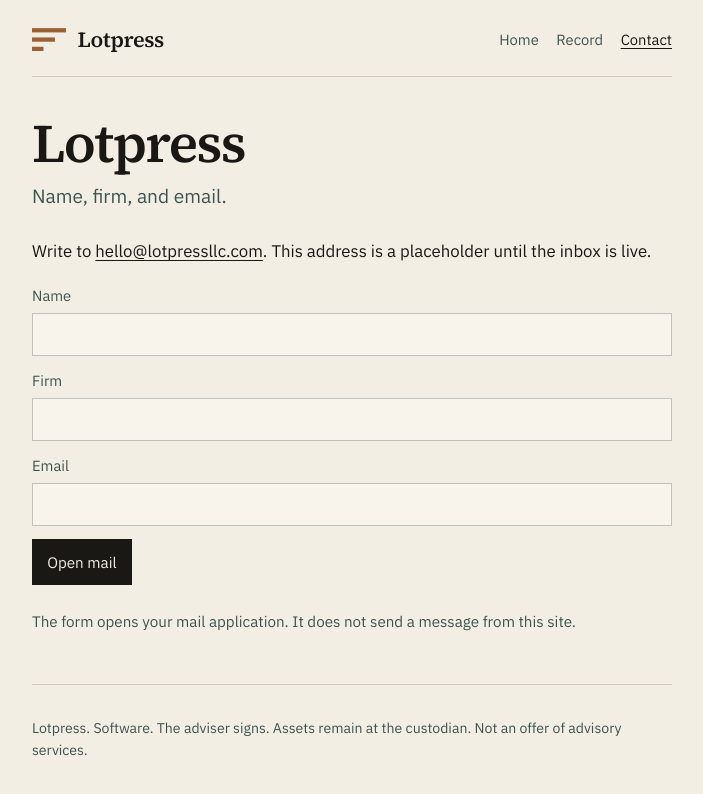
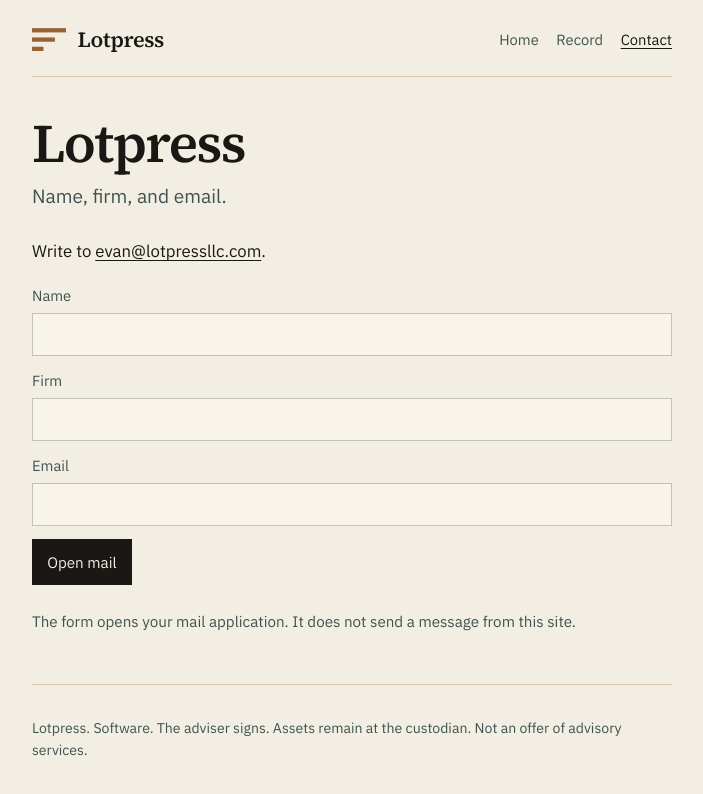
Before and after one commit to evanlongwork-cpu/lotpressllc, a Next.js app: page /contact in a window 1280 px wide. Shown: the top 794 px of the page, without its empty margins (288-991 px from the left). Built offline with nearby package versions, Linux system fonts and the light colour scheme.

Commit message:
Use evan@lotpressllc.com as the live contact address.

```diff
--- a/app/contact/page.tsx
+++ b/app/contact/page.tsx
@@ -18,8 +18,7 @@ export default function ContactPage() {
         <p className="standfirst">Name, firm, and email.</p>
         <p className="lead">
           Write to{" "}
-          <a href={`mailto:${CONTACT_EMAIL}`}>{CONTACT_EMAIL}</a>. This address
-          is a placeholder until the inbox is live.
+          <a href={`mailto:${CONTACT_EMAIL}`}>{CONTACT_EMAIL}</a>.
         </p>
         <ContactForm />
         <p className="note">
--- a/app/copy.ts
+++ b/app/copy.ts
@@ -7,7 +7,7 @@ export const COVER = "You still sign the tickets.";
 
 export const SCHWAB = `Lotpress is software for investment advisers who custody at Charles Schwab. It constructs a sampled US large-cap book around a concentrated holding the client intends to keep. The adviser remains the adviser of record. Client assets remain at Schwab. Lotpress does not exercise investment discretion, does not hold client funds or securities, and does not place orders. It produces an order file and a one-page record. The adviser reviews, signs, and enters the orders at Schwab.`;
 
-export const CONTACT_EMAIL = "hello@lotpressllc.com";
+export const CONTACT_EMAIL = "evan@lotpressllc.com";
 
 export const FOOTER =
   "Lotpress. Software. The adviser signs. Assets remain at the custodian. Not an offer of advisory services.";
```
Also changed, not shown: 1 other file (tests, documents, lock files or other folders).
